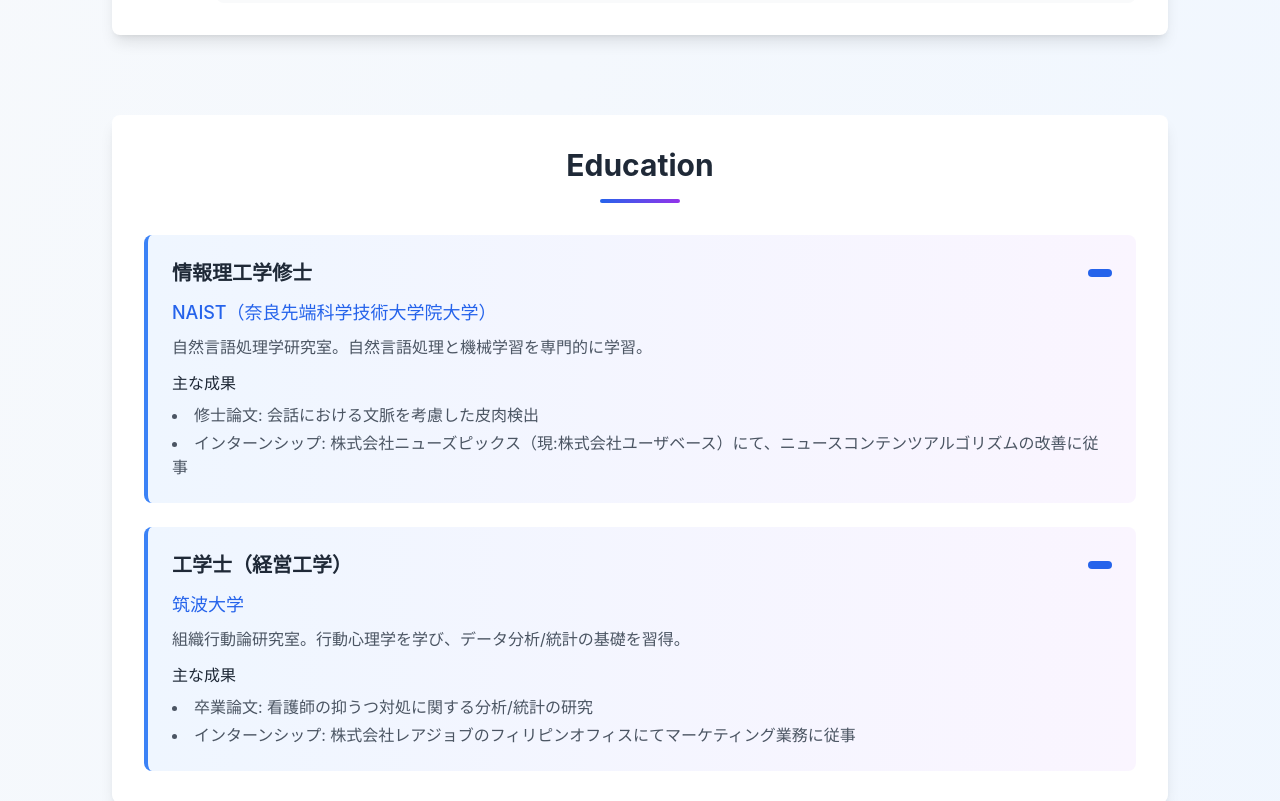
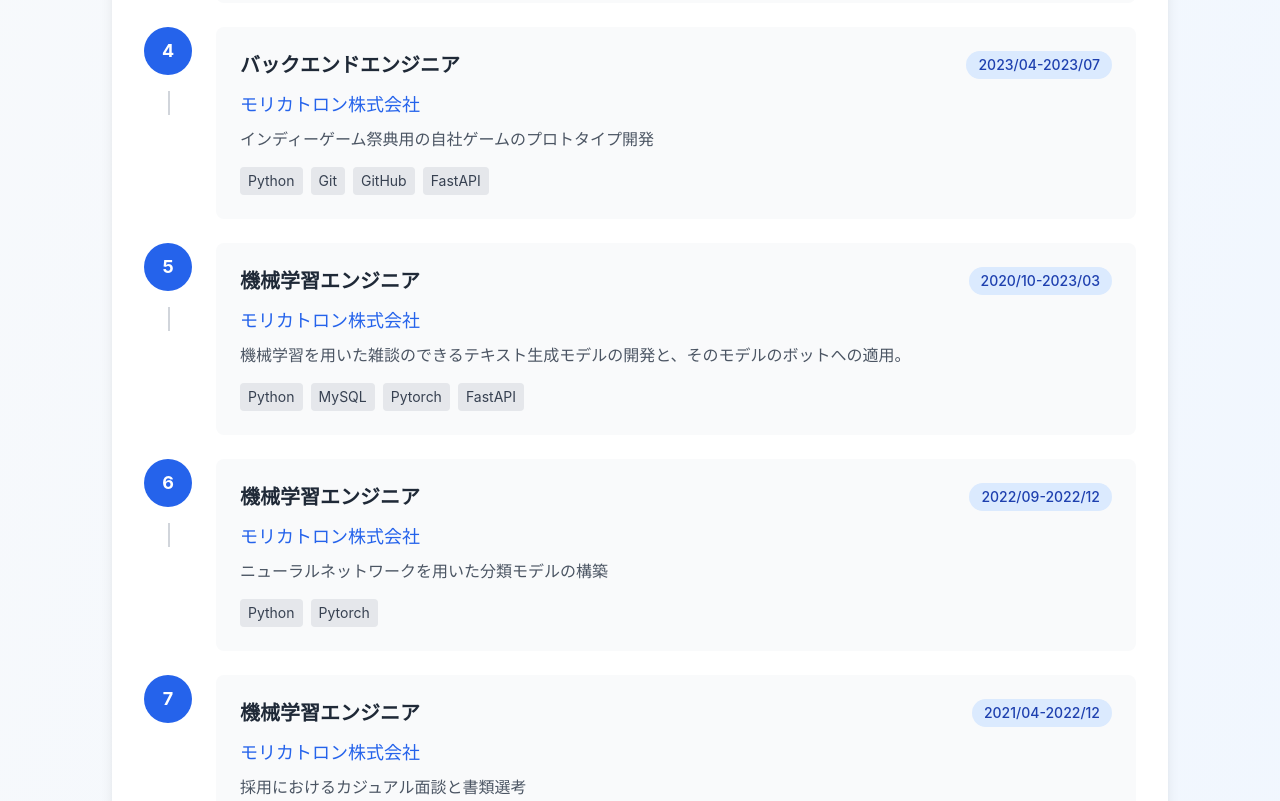
Before and after one commit to sea-turt1e/portfolio, a Vue app: page / in a window 1280 px wide. Shown: the part 2240-3041 px from the top of the page. Built offline with nearby package versions, Linux system fonts and the light colour scheme.

Commit message:
feat: update work experience section with new roles at モリカトロン株式会社 and adjust existing role details

```diff
--- a/src/components/ExperienceSection.vue
+++ b/src/components/ExperienceSection.vue
@@ -58,9 +58,36 @@
           {
             company: '株式会社Ｚ会',
             role: 'バックエンドエンジニア/フロントエンドエンジニア',
-            year: '2023/10-現在',
+            year: '2024/06-2024/08, 2025/04-2025/05',
             description: 'toB向けサービスの改修を担当。GoとVue.jsを使用して、バックエンド開発とフロントエンド開発を行う。',
             technologies: ['Go', 'Vue.js', 'TypeScript']
+          },
+          {
+            company: 'モリカトロン株式会社',
+            role: 'バックエンドエンジニア',
+            year: '2023/04-2023/07',
+            description: 'インディーゲーム祭典用の自社ゲームのプロトタイプ開発',
+            technologies: ['Python', 'Git', 'GitHub', 'FastAPI']
+          },
+          {
+            company: 'モリカトロン株式会社',
+            role: '機械学習エンジニア',
+            year: '2020/10-2023/03',
+            description: '機械学習を用いた雑談のできるテキスト生成モデルの開発と、そのモデルのボットへの適用。',
+            technologies: ['Python', 'MySQL', 'Pytorch', 'FastAPI']
+          },
+          {
+            company: 'モリカトロン株式会社',
+            role: '機械学習エンジニア',
+            year: '2022/09-2022/12',
+            description: 'ニューラルネットワークを用いた分類モデルの構築',
+            technologies: ['Python', 'Pytorch']
+          },
+          {
+            company: 'モリカトロン株式会社',
+            role: '機械学習エンジニア',
+            year: '2021/04-2022/12',
+            description: '採用におけるカジュアル面談と書類選考'
           },
         ],
       };
```
